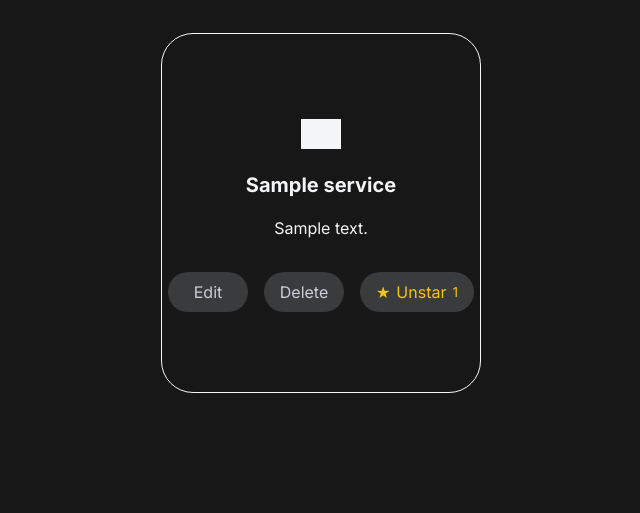
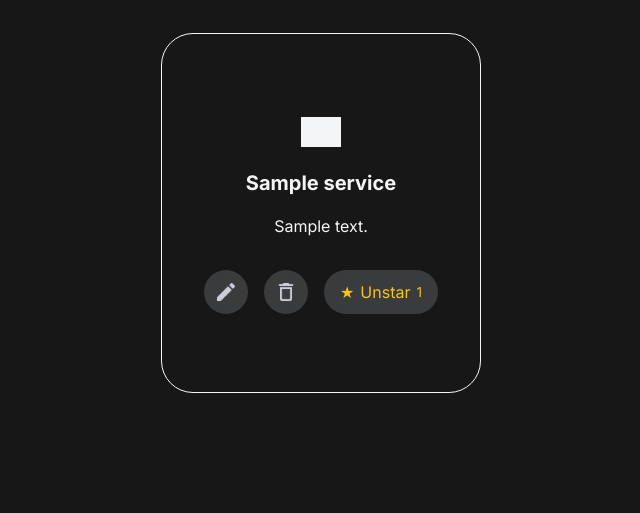
Before and after one commit to anindyou/myportofolio, a Django app: page /service/ in a window 1280 px wide. Shown: the part 763-1276 px from the top of the page, without its empty margins (319-959 px from the left). Run offline with Django 5.2, Linux system fonts and the light colour scheme; a user stored in the database is signed in; tables that the repository leaves empty hold one stand-in row (values such as "Sample post"); grey boxes marked "Sample" are stand-in pictures.

Commit message:
refactor: change edit and delete button ui

```diff
--- a/static/css/style.css
+++ b/static/css/style.css
@@ -310,8 +310,28 @@ section { padding: var(--space-12) var(--container-padding); }
   color: var(--fg);
 }
 
-.service-card:hover .icon-mask {
+.service-card:hover .icon .icon-mask {
   background-color: var(--bg); /* warna pas hover */
+}
+
+.service-actions:hover .btn:hover .icon-mask.cta {
+  background-color: var(--fg);
+}
+
+.service-actions .btn.btn-circle {
+  width: 44px;
+  height: 44px;
+  border-radius: 50%;
+  padding: 0;
+  display: inline-flex;
+  align-items: center;
+  justify-content: center;
+}
+
+.service-actions .icon-mask {
+  width: 24px;
+  height: 24px;
+  background-color: var(--fg-muted);
 }
 
 /* ===== Experience ===== */
--- a/templates/service.html
+++ b/templates/service.html
@@ -42,17 +42,23 @@
               <p>{{ service.description }}</p>
               <div class="service-actions">
                 {%if perms.main.change_service %}
-                <a href="{% url 'main:edit_service' service.id %}" class="btn">
-                  Edit
+                <a href="{% url 'main:edit_service' service.id %}" class="btn btn-circle">
+                  <span class="icon-mask cta"
+                      style="--icon-url: url('{% static 'img/edit-icon.png' %}')"
+                      aria-hidden="true">
+                </span>
                 </a>
                 {% endif %}
                 {%if user.is_superuser %}
                 <button type="button"
-                        class="btn"
+                        class="btn btn-circle"
                         popovertarget="delete-service-{{ service.id }}"
                         aria-label="Delete {{ service.title }}"
                         title="Delete service">
-                    Delete
+                     <span class="icon-mask cta"
+                      style="--icon-url: url('{% static 'img/delete-icon.png' %}')"
+                      aria-hidden="true">
+                    </span>
                 </button>
                 {% endif %}
                 <form method="post" action="{% url 'main:toggle_star' service.id %}" class="star-form">
```
Also changed, not shown: templates/experience.html (+11 -4 lines), static/img/delete-icon.png (added), static/img/edit-icon.png (added).
